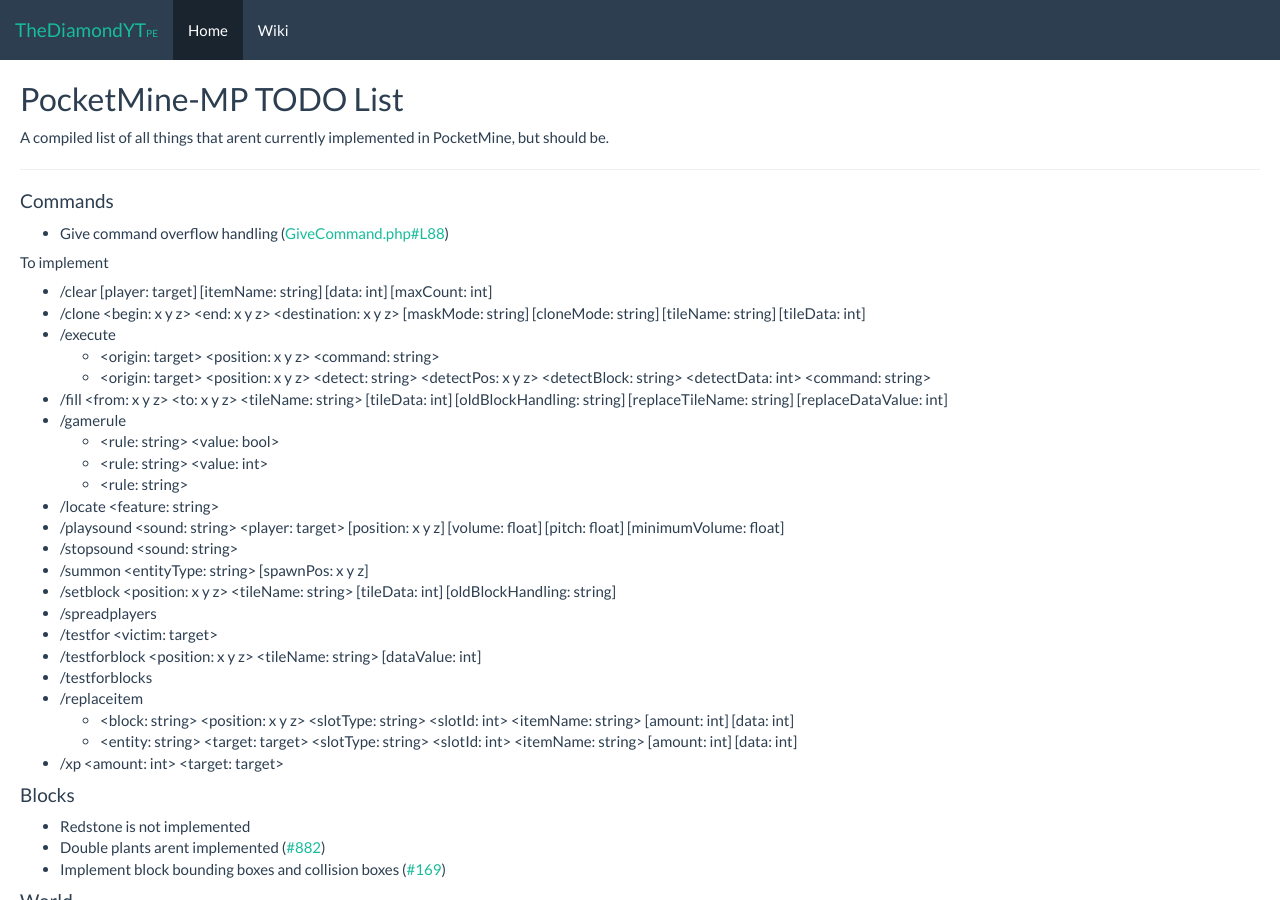
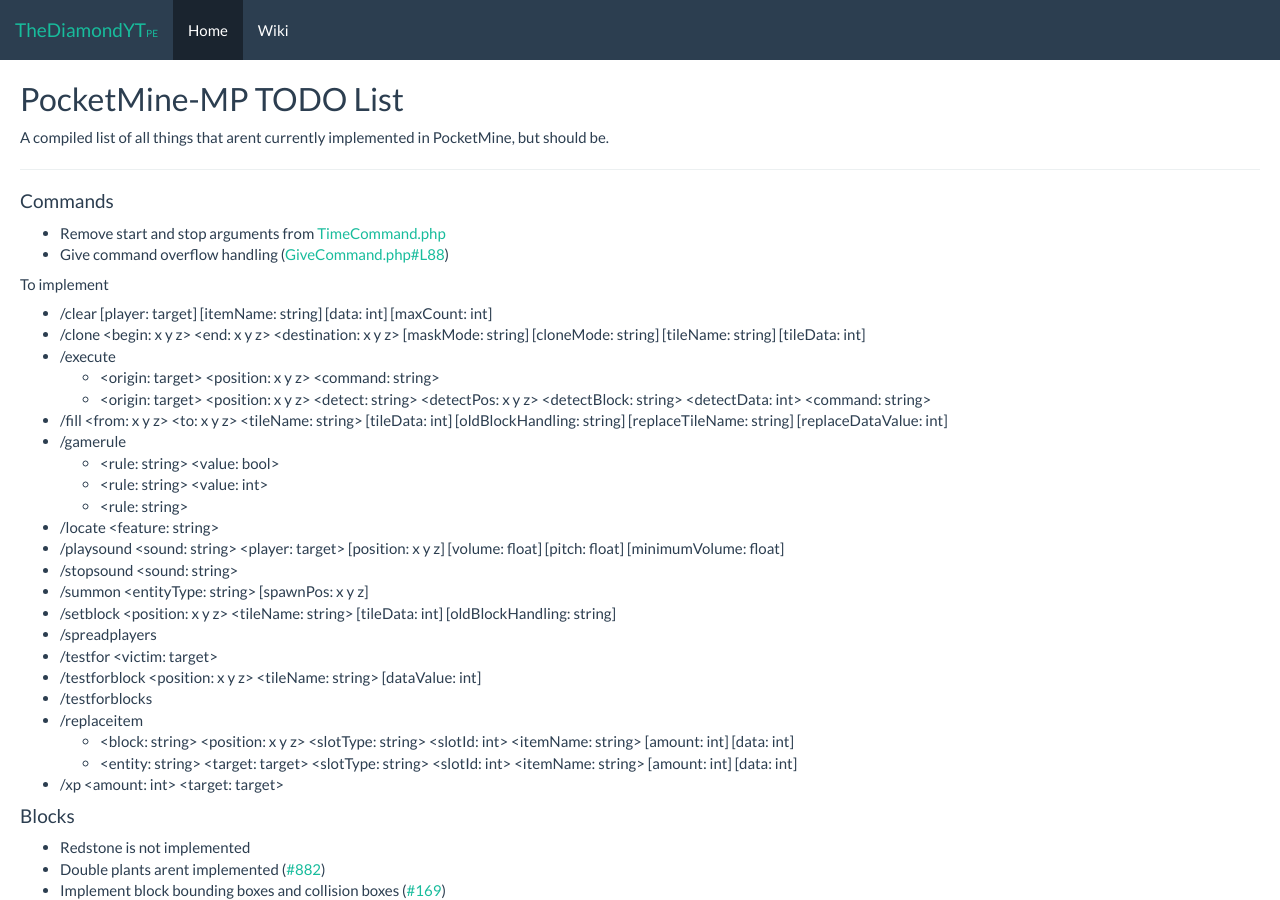
Before and after one commit to GNU-Droid/pe.thediamondyt.tk, a Jekyll site: the page built from _wiki/software/server/softwares/pocketmine/TODO.md, in a window 1280 px wide and 900 px high. Built offline with Jekyll 4.4.1, drawn with Linux system fonts in a browser that asks for light colours.

Commit message:
Add more todo

```diff
--- a/_wiki/software/server/softwares/pocketmine/TODO.md
+++ b/_wiki/software/server/softwares/pocketmine/TODO.md
@@ -8,6 +8,7 @@
 ---
 
 #### Commands
+ * Remove start and stop arguments from [TimeCommand.php](https://github.com/pmmp/PocketMine-MP/blob/api3/blocks/src/pocketmine/command/defaults/TimeCommand.php#L49#L74)
  * Give command overflow handling ([GiveCommand.php#L88](https://github.com/pmmp/PocketMine-MP/blob/api3/blocks/src/pocketmine/command/defaults/GiveCommand.php#L88))
 
 ##### To implement
```
